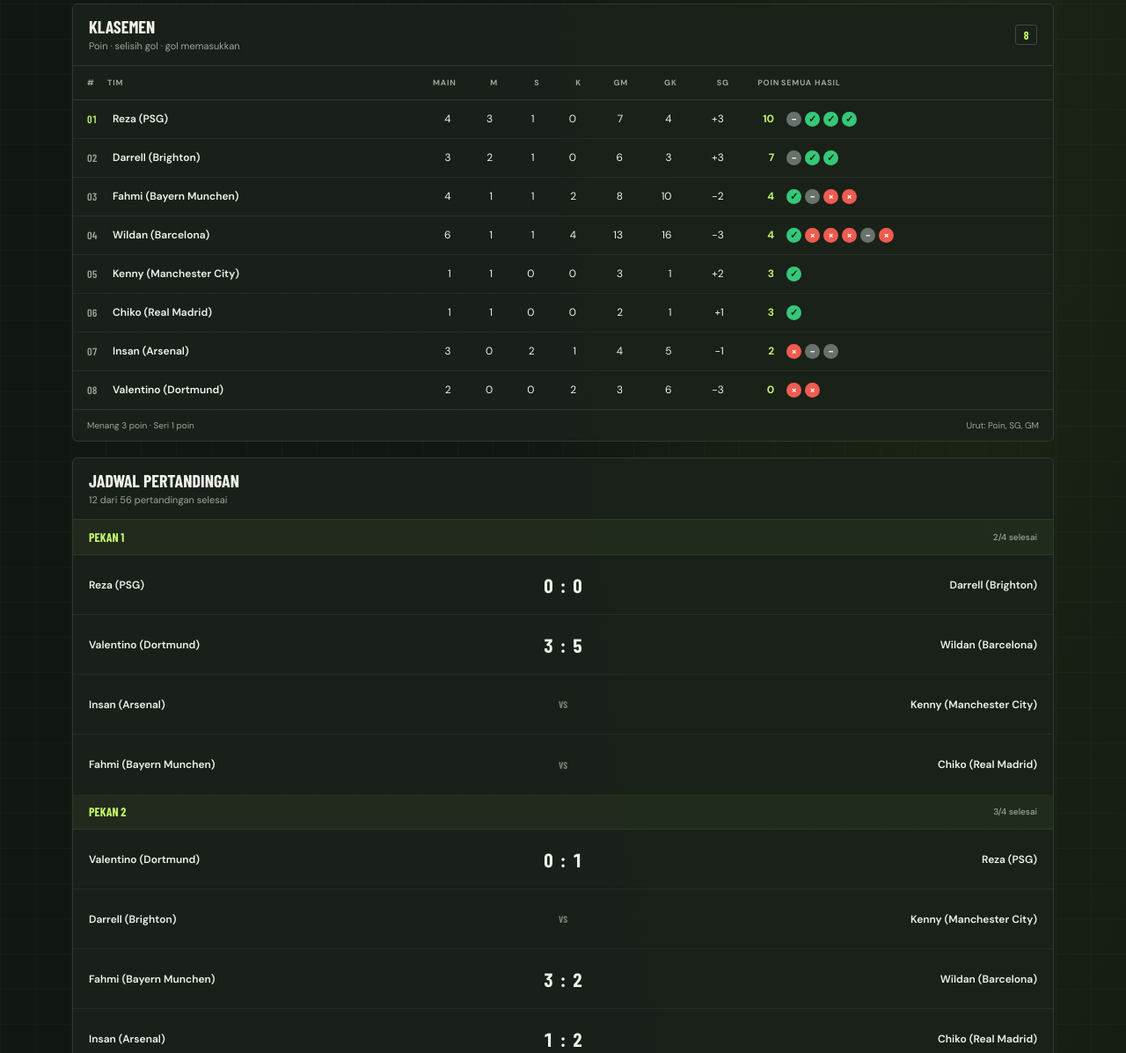
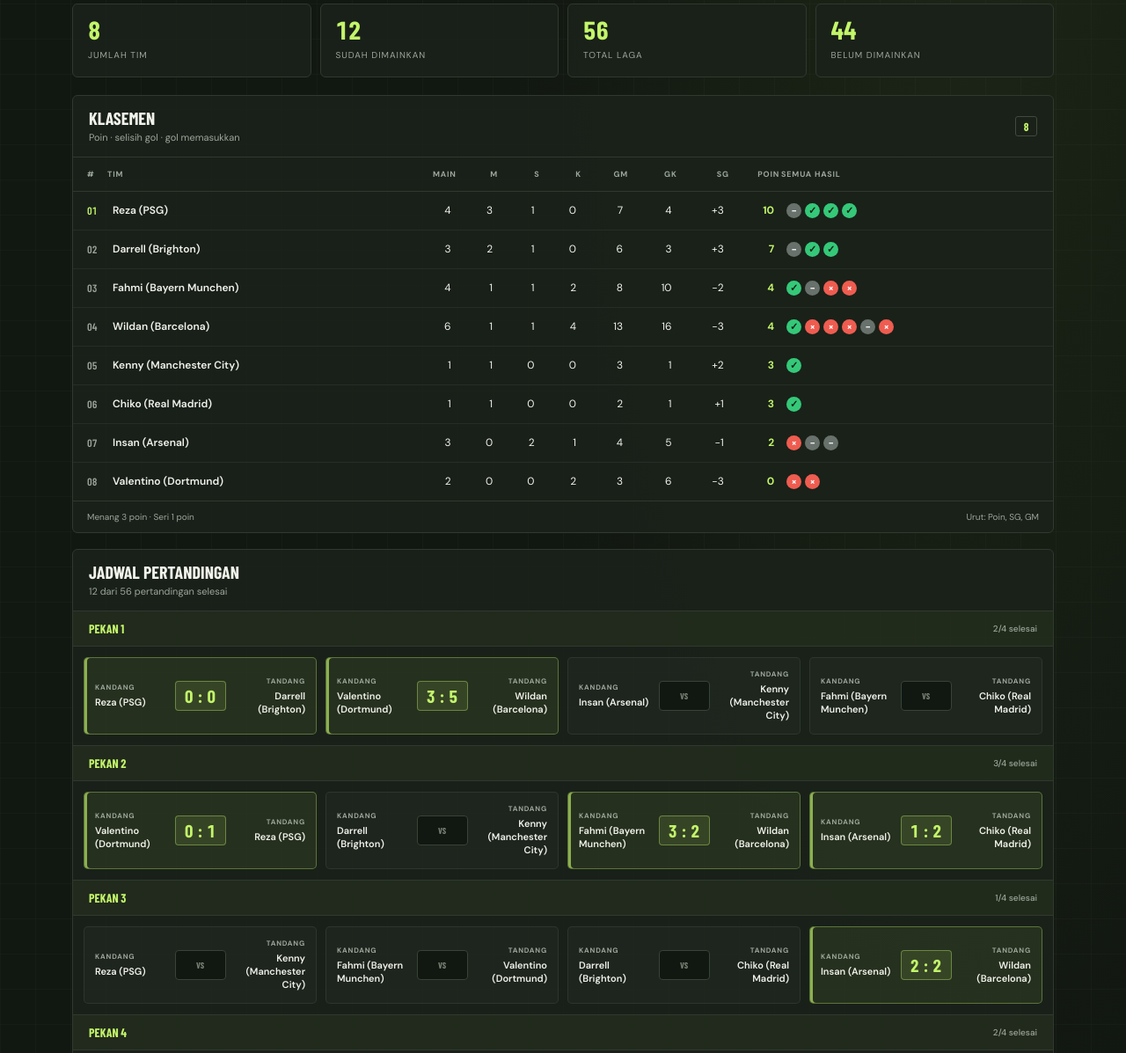
Before and after one commit to RezaMul21/Liga-TDI, a plain HTML site: page index.html in a window 1280 px wide. Shown: the part 236-1433 px from the top of the page at 88% size. Drawn offline with nearby package versions, Linux system fonts and the light colour scheme; a web font is replaced by a local one.

Commit message:
ganti tampilan

```diff
--- a/index.html
+++ b/index.html
@@ -45,6 +45,10 @@
     .eyebrow { color: var(--lime); font-size: 11px; font-weight: 700; letter-spacing: 1.8px; text-transform: uppercase; }
     h1 { margin: 8px 0 0; font: 700 clamp(38px, 5vw, 56px)/.95 var(--mono); text-transform: uppercase; }
     .intro-copy { margin: 12px 0 0; color: var(--muted); font-size: 13px; }
+    .league-stats { display: grid; grid-template-columns: repeat(4, minmax(0, 1fr)); gap: 10px; margin-bottom: 20px; }
+    .stat-card { min-height: 84px; padding: 15px 17px; background: rgba(26,33,26,.94); border: 1px solid var(--line); border-radius: 6px; }
+    .stat-value { display: block; color: var(--lime); font: 700 29px/.95 var(--mono); font-variant-numeric: tabular-nums; }
+    .stat-label { display: block; margin-top: 8px; color: var(--muted); font-size: 10px; letter-spacing: 1px; text-transform: uppercase; }
     .content { display: grid; gap: 18px; }
     .panel { overflow: hidden; background: rgba(26,33,26,.94); border: 1px solid var(--line); border-radius: 6px; }
     .panel-head { min-height: 62px; display: flex; align-items: center; justify-content: space-between; gap: 12px; padding: 15px 18px; border-bottom: 1px solid var(--line); }
@@ -71,14 +75,20 @@
     .form-empty { color: var(--muted); }
     .table-foot { display: flex; justify-content: space-between; gap: 12px; padding: 11px 16px; color: var(--muted); border-top: 1px solid var(--line); font-size: 10px; }
     .fixture-list { display: grid; }
+    .round-block + .round-block { border-top: 1px solid var(--line); }
     .round-heading { display: flex; justify-content: space-between; align-items: center; padding: 11px 18px; color: var(--lime); background: rgba(195,245,106,.045); border-bottom: 1px solid var(--line); font: 700 14px var(--mono); text-transform: uppercase; }
     .round-heading small { color: var(--muted); font: 500 10px var(--body); text-transform: none; }
-    .fixture { min-height: 68px; display: grid; grid-template-columns: minmax(0,1fr) 100px minmax(0,1fr); gap: 12px; align-items: center; padding: 11px 18px; border-bottom: 1px solid rgba(255,255,255,.055); }
-    .fixture:last-child { border-bottom: 0; }
-    .fixture-team { min-width: 0; font-size: 12px; font-weight: 600; overflow-wrap: anywhere; }
+    .fixture-grid { display: grid; grid-template-columns: repeat(auto-fit, minmax(230px, 1fr)); gap: 10px; padding: 12px; }
+    .fixture { min-height: 88px; display: grid; grid-template-columns: minmax(0,1fr) 58px minmax(0,1fr); gap: 8px; align-items: center; padding: 12px; background: rgba(255,255,255,.025); border: 1px solid rgba(255,255,255,.07); border-radius: 5px; }
+    .fixture.played { background: rgba(195,245,106,.075); border-color: rgba(195,245,106,.34); box-shadow: inset 3px 0 0 rgba(195,245,106,.65); }
+    .fixture-side { min-width: 0; }
+    .fixture-side.away { text-align: right; }
+    .fixture-role { display: block; margin-bottom: 5px; color: var(--muted); font-size: 8px; font-weight: 700; letter-spacing: .8px; text-transform: uppercase; }
+    .fixture-team { display: block; min-width: 0; font-size: 11px; font-weight: 600; line-height: 1.35; overflow-wrap: anywhere; }
     .fixture-team.away { text-align: right; }
-    .score { display: flex; align-items: center; justify-content: center; gap: 8px; font: 700 22px var(--mono); font-variant-numeric: tabular-nums; }
-    .score.unplayed { color: #788174; font-size: 11px; }
+    .score { display: flex; min-height: 34px; align-items: center; justify-content: center; gap: 5px; color: var(--ink); background: #111711; border: 1px solid #394336; border-radius: 4px; font: 700 20px var(--mono); font-variant-numeric: tabular-nums; }
+    .fixture.played .score { color: var(--lime); background: rgba(195,245,106,.1); border-color: rgba(195,245,106,.38); }
+    .score.unplayed { color: #788174; font-size: 10px; }
     .empty-state, .load-error { padding: 34px 20px; text-align: center; }
     .empty-state h3, .load-error h3 { margin: 0; font: 700 20px var(--mono); text-transform: uppercase; }
     .empty-state p, .load-error p { max-width: 520px; margin: 7px auto 0; color: var(--muted); font-size: 12px; line-height: 1.6; }
@@ -90,13 +100,15 @@
       .brand-mark { width: 30px; height: 30px; }
       .data-status { max-width: 44%; font-size: 10px; }
       .intro { padding: 27px 0 20px; }
+      .league-stats { grid-template-columns: repeat(2, minmax(0, 1fr)); gap: 8px; margin-bottom: 15px; }
+      .stat-card { min-height: 72px; padding: 12px; }
+      .stat-value { font-size: 25px; }
       .panel-head { padding: 13px 14px; }
       .standings th:first-child, .standings td:first-child { padding-left: 10px; }
       .standings th:last-child, .standings td:last-child { padding-right: 10px; }
       .standings td { padding-right: 5px; padding-left: 5px; }
-      .fixture { grid-template-columns: minmax(0,1fr) 76px minmax(0,1fr); gap: 6px; padding: 11px; }
-      .fixture-team { font-size: 11px; }
-      .score { gap: 5px; }
+      .fixture-grid { grid-template-columns: 1fr; gap: 8px; padding: 10px; }
+      .fixture { grid-template-columns: minmax(0,1fr) 58px minmax(0,1fr); gap: 7px; padding: 11px; }
       .table-foot { font-size: 9px; }
     }
     @media (prefers-reduced-motion: reduce) { *, *::before, *::after { animation-duration: .01ms !important; transition-duration: .01ms !important; } }
@@ -116,6 +128,13 @@
       <div class="eyebrow">Informasi liga</div>
       <h1 id="page-title">Klasemen &amp; Jadwal</h1>
       <p class="intro-copy" id="league-caption">Data liga ditampilkan hanya untuk dibaca.</p>
+    </section>
+
+    <section class="league-stats" aria-label="Ringkasan liga">
+      <div class="stat-card"><span class="stat-value" id="stat-teams">—</span><span class="stat-label">Jumlah tim</span></div>
+      <div class="stat-card"><span class="stat-value" id="stat-played">—</span><span class="stat-label">Sudah dimainkan</span></div>
+      <div class="stat-card"><span class="stat-value" id="stat-total">—</span><span class="stat-label">Total laga</span></div>
+      <div class="stat-card"><span class="stat-value" id="stat-pending">—</span><span class="stat-label">Belum dimainkan</span></div>
     </section>
 
     <main class="content">
@@ -218,6 +237,14 @@
           <tr><td class="rank ${index === 0 && row.points > 0 ? 'top' : ''}">${String(index + 1).padStart(2, '0')}</td><td title="${escapeHTML(row.team)}">${escapeHTML(row.team)}</td><td>${row.played}</td><td>${row.wins}</td><td>${row.draws}</td><td>${row.losses}</td><td>${row.gf}</td><td>${row.ga}</td><td>${row.gf - row.ga > 0 ? '+' : ''}${row.gf - row.ga}</td><td class="points">${row.points}</td><td><div class="form-results" aria-label="Semua hasil pertandingan">${allResults(data, row.team).map((item) => `<span class="form-badge form-${item.result}" title="${item.label}" aria-label="${item.label}">${item.mark}</span>`).join('') || '<span class="form-empty">-</span>'}</div></td></tr>`).join('')}</tbody></table>`;
       }
 
+      function renderSummary(data) {
+        const completed = playedMatches(data).length;
+        byId('stat-teams').textContent = data.teams.length;
+        byId('stat-played').textContent = completed;
+        byId('stat-total').textContent = data.matches.length;
+        byId('stat-pending').textContent = data.matches.length - completed;
+      }
+
       function renderFixtures(data) {
         const done = playedMatches(data).length;
         byId('fixture-summary').textContent = data.matches.length
@@ -232,10 +259,10 @@
         area.innerHTML = `<div class="fixture-list">${rounds.map((round) => {
           const matches = data.matches.filter((match) => match.round === round);
           const completed = matches.filter((match) => Number.isInteger(match.homeScore) && Number.isInteger(match.awayScore)).length;
-          return `<section aria-label="Pekan ${round}"><div class="round-heading"><span>Pekan ${round}</span><small>${completed}/${matches.length} selesai</small></div>${matches.map((match) => {
+          return `<section class="round-block" aria-label="Pekan ${round}"><div class="round-heading"><span>Pekan ${round}</span><small>${completed}/${matches.length} selesai</small></div><div class="fixture-grid">${matches.map((match) => {
             const played = Number.isInteger(match.homeScore) && Number.isInteger(match.awayScore);
-            return `<div class="fixture"><div class="fixture-team">${escapeHTML(match.home)}</div><div class="score ${played ? '' : 'unplayed'}">${played ? `${match.homeScore}<span>:</span>${match.awayScore}` : 'VS'}</div><div class="fixture-team away">${escapeHTML(match.away)}</div></div>`;
-          }).join('')}</section>`;
+            return `<article class="fixture ${played ? 'played' : ''}"><div class="fixture-side"><span class="fixture-role">Kandang</span><span class="fixture-team">${escapeHTML(match.home)}</span></div><div class="score ${played ? '' : 'unplayed'}">${played ? `${match.homeScore}<span>:</span>${match.awayScore}` : 'VS'}</div><div class="fixture-side away"><span class="fixture-role">Tandang</span><span class="fixture-team">${escapeHTML(match.away)}</span></div></article>`;
+          }).join('')}</div></section>`;
         }).join('')}</div>`;
       }
 
@@ -254,6 +281,7 @@
           const response = await fetch(DATA_URL, { cache: 'no-store' });
           if (!response.ok) throw new Error(`data.json tidak dapat dibaca (HTTP ${response.status}).`);
           const data = getLeagueData(await response.json());
+          renderSummary(data);
           renderStandings(data);
           renderFixtures(data);
           byId('brand-caption').textContent = `${data.leagueName || 'FC 26 LIGA'}`.toLocaleUpperCase('id');
```
